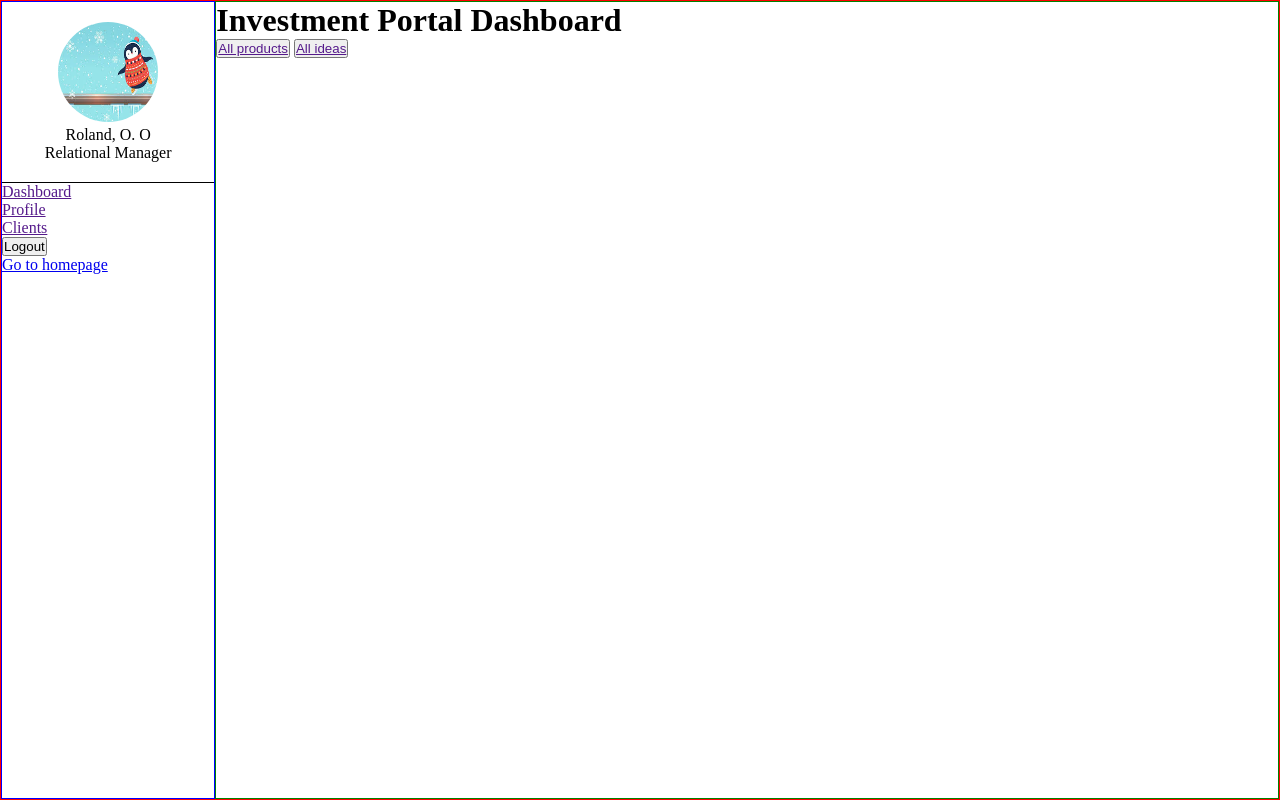
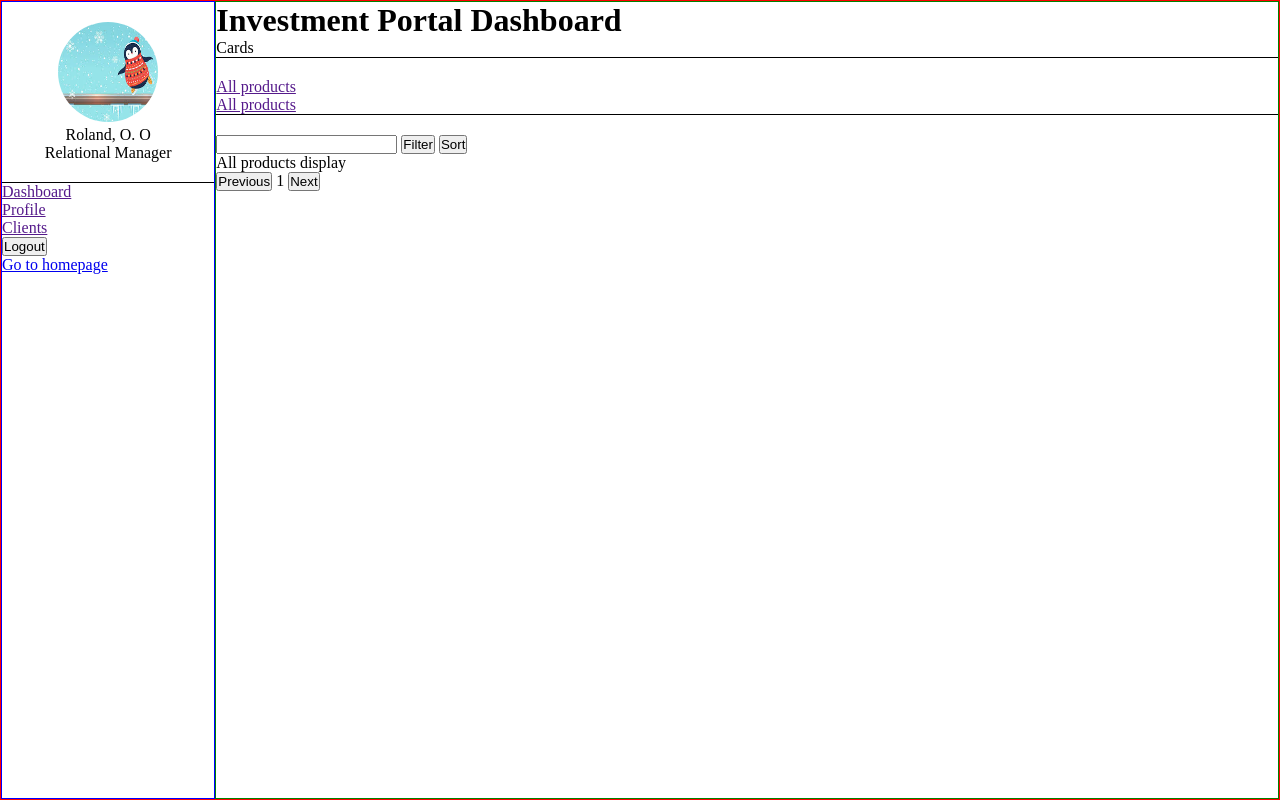
Before and after one commit to rolandexplore93/wealth-affairs, a PHP site: page /rm/index.html in a window 1280 px wide. Run offline with PHP 8.4, Linux system fonts and the light colour scheme.

Commit message:
Building rm main page

```diff
--- a/rm/index.html
+++ b/rm/index.html
@@ -9,6 +9,7 @@
 </head>
 <body>
     <div class="wrapper">
+        <!-- Sidebar -->
         <div class="sidebar">
             <div class="rm">
                 <img class="photo" src="../images/relational-manager-photo.jfif" alt="rm-image" />
@@ -25,14 +26,32 @@
                 <p><a href="../index.html">Go to homepage</a></p>
             </div>
         </div>
+        <!-- Page content -->
         <div class="main">
-            <div>
+            <div class="summary">
                 <h1>Investment Portal Dashboard</h1>
-
+                <div>Cards</div>
+            </div>
+            <div class="tabs">
+                <a href="">
+                    <div class="tablink" id="tab__products">All products</div>
+                </a>
+                <a href="">
+                    <div class="tablink" id="tab__ideas">All products</div>
+                </a>
             </div>
             <div>
-                <button><a href="">All products</a></button>
-                <button><a href="">All ideas</a></button>
+                <div class="searchbar">
+                    <input type="text">
+                    <button class="filter">Filter</button>
+                    <button class="sort">Sort</button>
+                </div>
+                <div class="products">
+                    All products display
+                </div>
+                <div class="navigation">
+                    <button>Previous</button> 1 <button>Next</button>
+                </div>
             </div>
         </div>
     </div>
--- a/rm/style.css
+++ b/rm/style.css
@@ -32,3 +32,14 @@
     border: 1px solid green;
     flex: 5;
 }
+
+.summary {
+    /* height: 100px; */
+    border-bottom: 1px solid #000;
+}
+
+.tabs {
+    /* height: 30px; */
+    border-bottom: 1px solid #000;
+    margin: 20px 0px;
+}
```
Also changed, not shown: rm/products/product.html (added).
